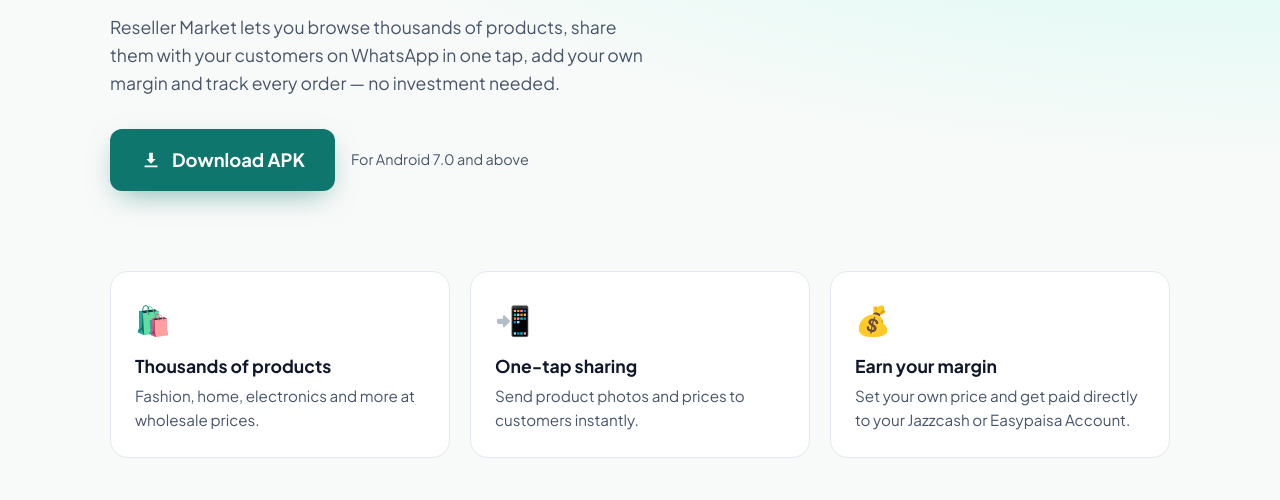
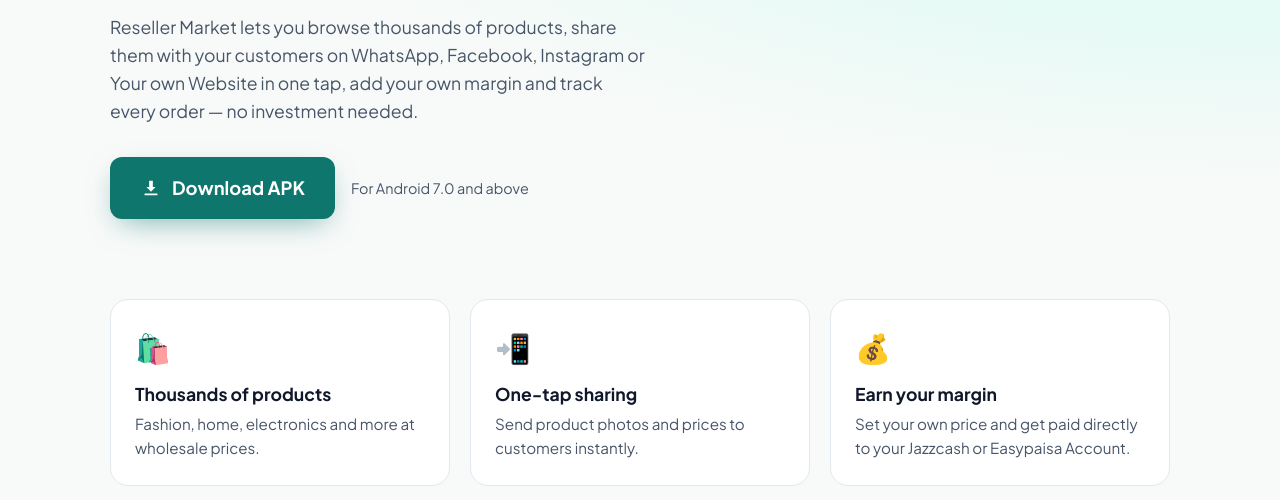
Before and after one commit to beebagr-atta-1/Reseller-Market, a plain HTML site: page index.html in a window 1280 px wide. Shown: the part 300-800 px from the top of the page. Drawn offline with Linux system fonts and the light colour scheme.

Commit message:
Update index.html

```diff
--- a/index.html
+++ b/index.html
@@ -572,7 +572,7 @@
 
           <p class="lead">
             Reseller Market lets you browse thousands of products, share them
-            with your customers on WhatsApp in one tap, add your own margin
+            with your customers on WhatsApp, Facebook, Instagram or Your own Website in one tap, add your own margin
             and track every order — no investment needed.
           </p>
 
```
